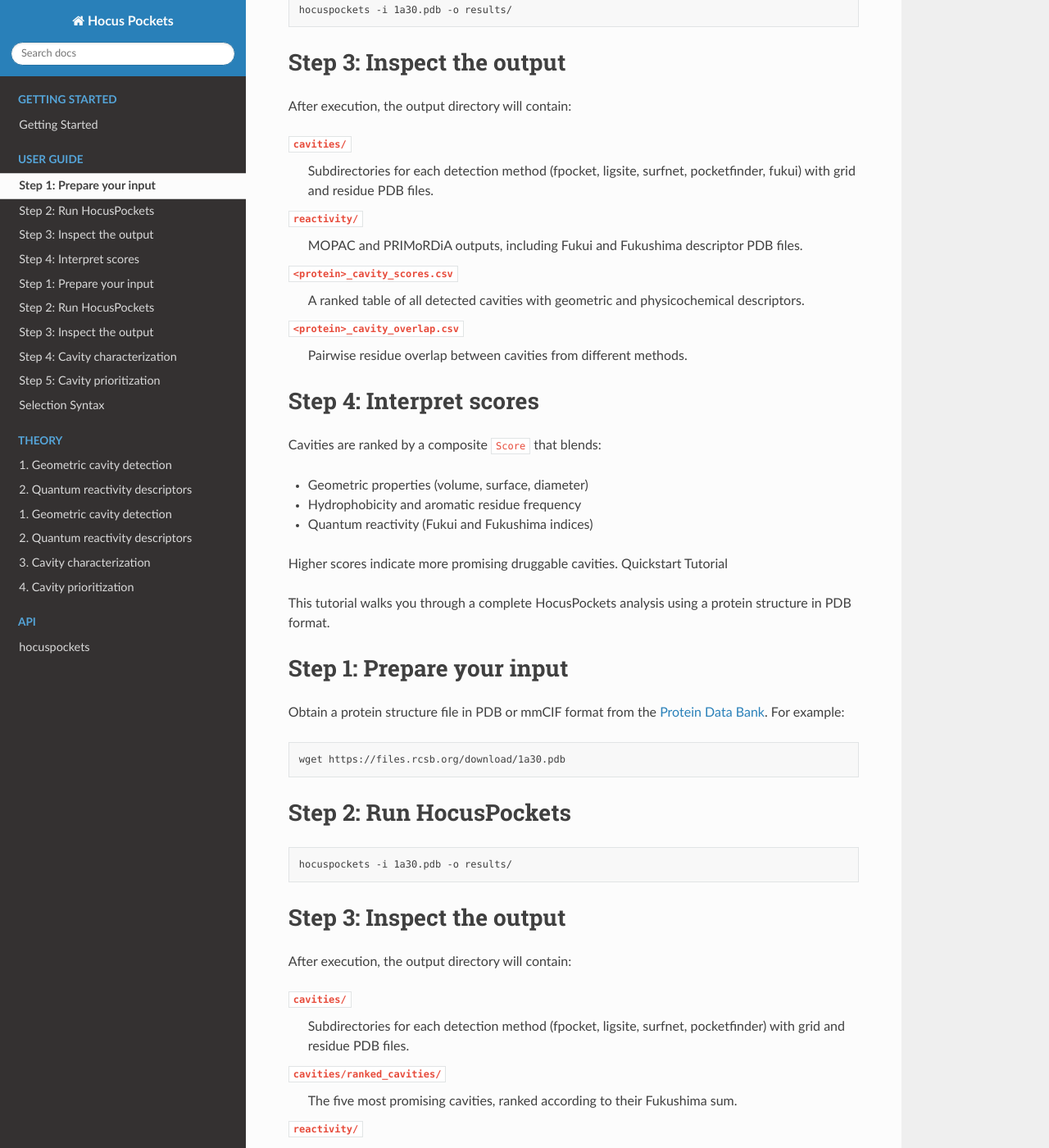
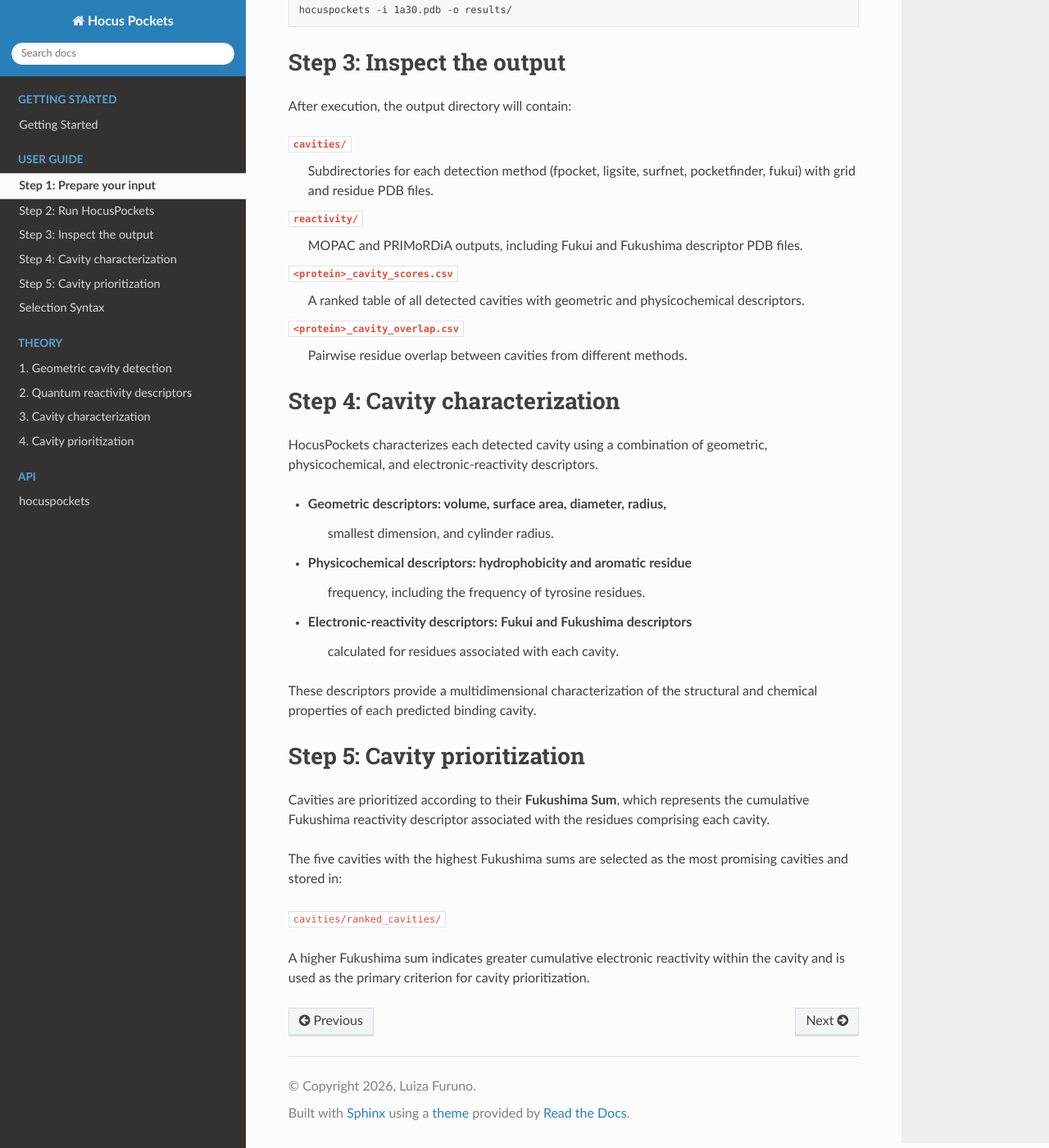
Before and after one commit to furunoluiza/HocusPockets, a Sphinx documentation site: the page built from doc/source/tutorial/quickstart.rst, in a window 1280 px wide and 1400 px high, scrolled down 537 px. Shown: the whole window at 82% size. Built offline with Sphinx 7.4.7 and the Read the Docs theme 3.1.0, drawn with Linux system fonts in a browser that asks for light colours.

Commit message:
fix: docs

```diff
--- a/doc/source/theory/overview.rst
+++ b/doc/source/theory/overview.rst
@@ -1,39 +1,6 @@
 Theoretical Overview
 
 HocusPockets integrates three complementary approaches to identify and rank druggable cavities in protein structures.
-
-1. Geometric cavity detection
------------------------------
-
-**Fpocket** uses alpha-spheres to detect pockets on the protein surface
-based purely on geometry (van der Waal radii and solvent accessibility).
-
-**ConCavity** extends pocket detection by incorporating evolutionary
-conservation. It supports three grid methods:
-
-* ``pocketfinder`` — knowledge-based potentials
-* ``ligsite`` — geometric detection of clefts
-* ``surfnet`` — solvent-accessible surface mapping
-
-2. Quantum reactivity descriptors
-----------------------------------
-
-**MOPAC** performs semi-empirical quantum chemistry (PM7 Hamiltonian) to
-compute molecular orbitals. **PRIMoRDiA** then calculates:
-
-**Fukui indices (f⁺/f⁻)**
-    Measure of electrophilic / nucleophilic reactivity at each atomic
-    site. High values indicate atoms likely to participate in chemical
-    reactions.
-
-**Fukushima indices**
-    Derived from orbital-weighted Fukui potentials, they capture the
-    regioselective reactivity relevant for covalent drug design.
-Theoretical Overview
-
-HocusPockets integrates complementary structure-based and quantum-chemical
-approaches to detect, characterize, and prioritize potential protein
-binding cavities.
 
 1. Geometric cavity detection
 -----------------------------
--- a/doc/source/tutorial/quickstart.rst
+++ b/doc/source/tutorial/quickstart.rst
@@ -43,61 +43,6 @@ After execution, the output directory will contain:
 ``<protein>_cavity_overlap.csv``
     Pairwise residue overlap between cavities from different methods.
 
-Step 4: Interpret scores
--------------------------
-
-Cavities are ranked by a composite ``Score`` that blends:
-
-* Geometric properties (volume, surface, diameter)
-* Hydrophobicity and aromatic residue frequency
-* Quantum reactivity (Fukui and Fukushima indices)
-
-Higher scores indicate more promising druggable cavities.
-Quickstart Tutorial
-
-This tutorial walks you through a complete HocusPockets analysis using a
-protein structure in PDB format.
-
-Step 1: Prepare your input
---------------------------
-
-Obtain a protein structure file in PDB or mmCIF format from the
-`Protein Data Bank <https://www.rcsb.org/>`_. For example:
-
-.. code-block:: bash
-
-    wget https://files.rcsb.org/download/1a30.pdb
-
-Step 2: Run HocusPockets
--------------------------
-
-.. code-block:: bash
-
-    hocuspockets -i 1a30.pdb -o results/
-
-Step 3: Inspect the output
----------------------------
-
-After execution, the output directory will contain:
-
-``cavities/``
-    Subdirectories for each detection method (fpocket, ligsite, surfnet,
-    pocketfinder) with grid and residue PDB files.
-
-``cavities/ranked_cavities/``
-    The five most promising cavities, ranked according to their
-    Fukushima sum.
-
-``reactivity/``
-    MOPAC and PRIMoRDiA outputs, including Fukui and Fukushima descriptor
-    PDB files.
-
-``<protein>_cavity_scores.csv``
-    A ranked table of all detected cavities with geometric and
-    physicochemical descriptors.
-
-``<protein>_cavity_overlap.csv``
-    Pairwise residue overlap between cavities from different methods.
 
 Step 4: Cavity characterization
 -------------------------
```
